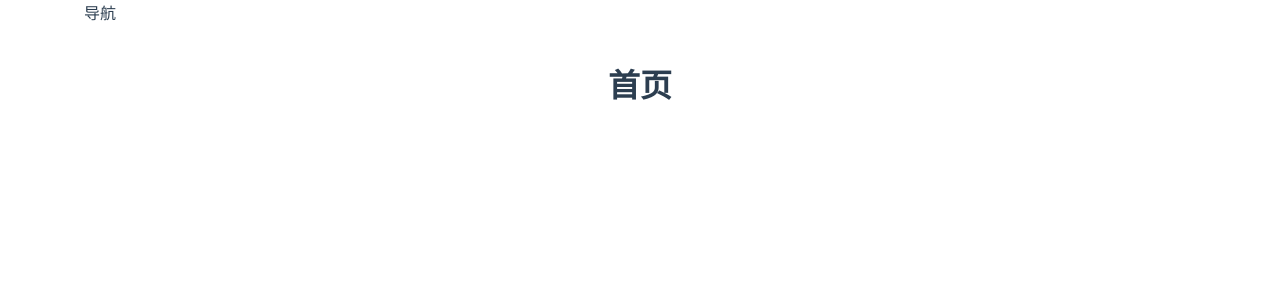
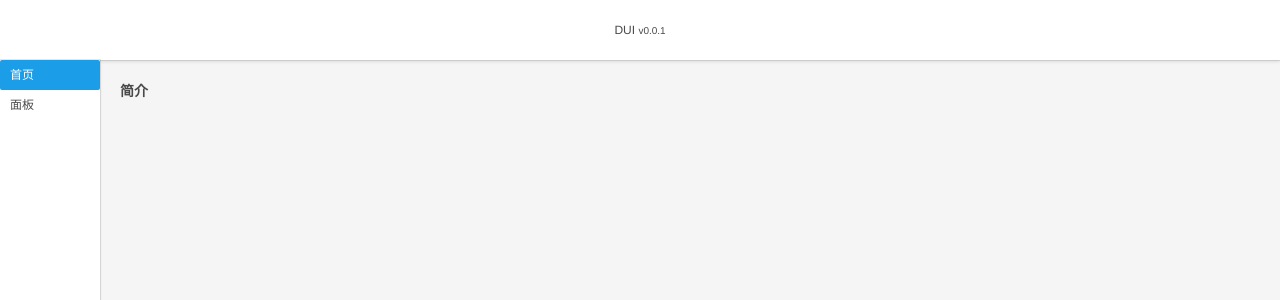
Before and after one commit to darksc/DUI, a Vue app: page /#/index in a window 1280 px wide. Shown: the top 300 px of the page. Built offline with nearby package versions, Linux system fonts and the light colour scheme.

Commit message:
add layout

```diff
--- a/config/index.js
+++ b/config/index.js
@@ -7,7 +7,7 @@ module.exports = {
     index: path.resolve(__dirname, '../dist/index.html'),
     assetsRoot: path.resolve(__dirname, '../dist'),
     assetsSubDirectory: 'static',
-    assetsPublicPath: '/',
+    assetsPublicPath: './',
     productionSourceMap: true,
     // Gzip off by default as many popular static hosts such as
     // Surge or Netlify already gzip all static assets for you.
--- a/src/App.vue
+++ b/src/App.vue
@@ -1,15 +1,20 @@
 <template lang="html">
   <div id="app">
-    <div class="nav">
-      导航
-    </div>
-    <router-view></router-view>
+    <headers></headers>
+    <navigation></navigation>
+    <router-view class="view-wrap"></router-view>
   </div>
 </template>
 
 <script lang="babel">
+  import navigation from './components/navigation'
+  import headers from './components/headers'
   export default {
-    name: 'app'
+    name: 'app',
+    components: {
+      navigation,
+      headers
+    }
   }
 </script>
 
@@ -21,23 +26,31 @@
     width: 100%;
     overflow-y: auto;
     overflow-x: hidden;
+    background: #f5f5f5;
   }
 
   #app {
     font-family: 'Avenir', Helvetica, Arial, sans-serif;
     -webkit-font-smoothing: antialiased;
     -moz-osx-font-smoothing: grayscale;
-    text-align: center;
-    color: #2c3e50;
-    margin-top: 60px;
+    color: #4a4a4a;
+    height: 100%;
+    width: 100%;
+    font-size: 12px;
   }
 
-  .nav {
-    width: 200px;
-    position: absolute;
-    top: 0;
-    bottom: 0;
-    left: 0;
+  * {
+    box-sizing: border-box;
+    margin: 0;
+    padding: 0;
   }
 
+  .view-wrap {
+    position: absolute;
+    top: 60px;
+    left: 100px;
+    bottom: 0;
+    right: 0;
+    padding: 20px;
+  }
 </style>
--- /dev/null
+++ b/src/components/headers.vue
@@ -0,0 +1,27 @@
+<template lang="html">
+  <div class="title-wrap">
+    {{title}} <small>v0.0.1</small>
+  </div>
+</template>
+<style lang="scss">
+  .title-wrap {
+    position: absolute;
+    top: 0;
+    left: 0;
+    right: 0;
+    height: 60px;
+    line-height: 60px;
+    background: #fff;
+    text-align: center;
+    box-shadow: 0 2px 3px hsla(0,0%,7%,.1), 0 0 0 1px hsla(0,0%,7%,.1);
+  }
+</style>
+<script lang="babel">
+  export default {
+    data () {
+      return {
+        title: 'DUI'
+      }
+    }
+  }
+</script>
--- /dev/null
+++ b/src/components/navigation.vue
@@ -0,0 +1,63 @@
+<template lang="html">
+  <div class="nav-wrap">
+    <ul>
+      <li>
+        <router-link to="/index">首页</router-link>
+      </li>
+      <li>
+        <router-link to="/panel">面板</router-link>
+      </li>
+    </ul>
+  </div>
+</template>
+<style lang="scss">
+  .nav-wrap {
+    width: 100px;
+    position: absolute;
+    top: 60px;
+    bottom: 0;
+    left: 0;
+    background: #fff;
+    box-shadow: 0 2px 3px hsla(0,0%,7%,.1), 0 0 0 1px hsla(0,0%,7%,.1);
+    ul, li {
+      padding: 0;
+      margin: 0;
+      list-style: none;
+    }
+    a {
+      text-decoration: none;
+      color: #4a4a4a;
+      transition: .3s;
+    }
+    ul {
+      li {
+        a {
+          line-height: 30px;
+          display: block;
+          padding: 0 10px;
+        }
+        &:hover {
+          background: #f5f5f5;
+          color: #1b9de8;
+          a {
+            color: #1b9de8;
+          }
+        }
+        .router-link-active {
+          color: #fff !important;
+          background: #1b9de8;
+          border-radius: 2px;
+        }
+      }
+    }
+  }
+</style>
+<script lang="babel">
+  export default {
+    data () {
+      return {
+        title: 'hello vue'
+      }
+    }
+  }
+</script>
--- a/src/views/index.vue
+++ b/src/views/index.vue
@@ -1,6 +1,6 @@
 <template lang="html">
   <div>
-    <h1>{{title}}</h1>
+    <h3>简介</h3>
   </div>
 </template>
 <style lang="scss">
```
